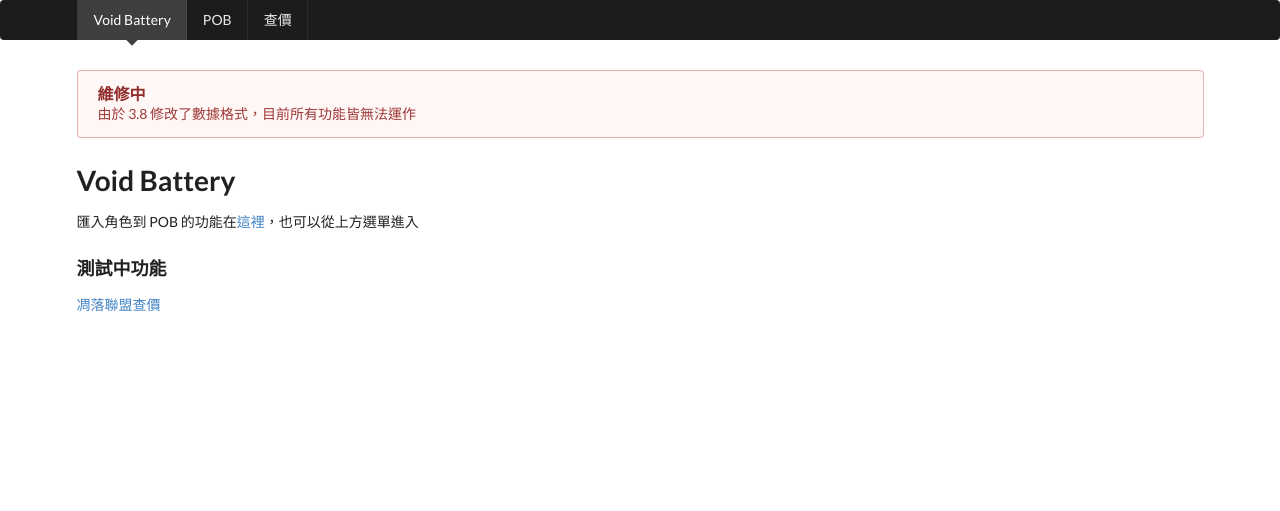
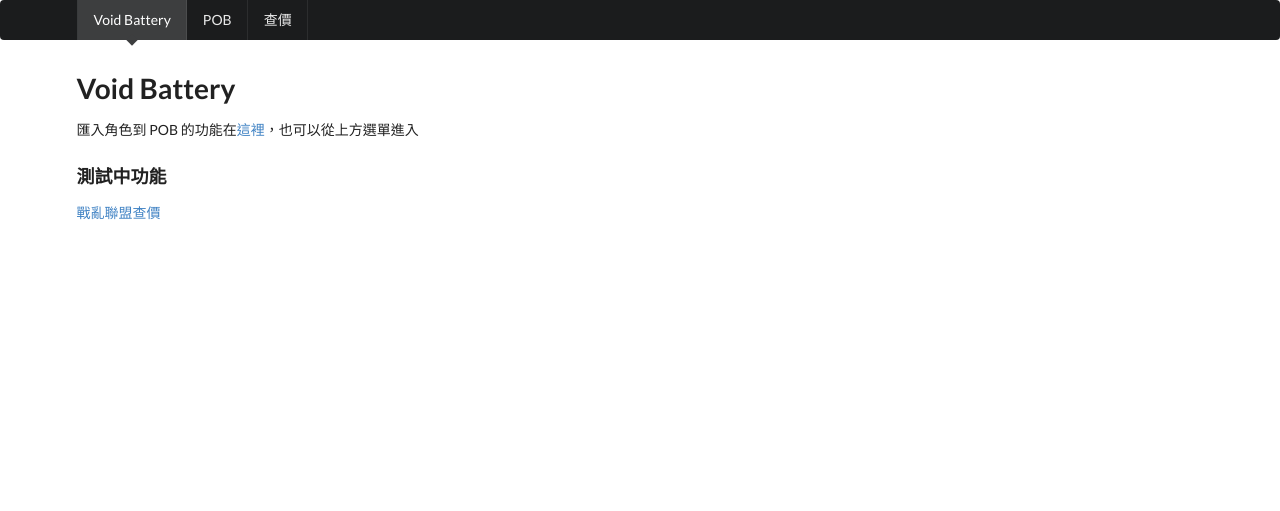
Before and after one commit to afq984/void-battery, a Flask app: page / in a window 1280 px wide. Shown: the top 511 px of the page. Run offline with Flask 2, Linux system fonts and the light colour scheme; parts of the project's set-up code (start-up, migrations or seed data) failed here and were passed over.

Commit message:
Revert "declare that 3.8 is not supported yet"
This reverts commit 55fad04314e13995fc4cdd52ad6942fc07ef5e58.

```diff
--- a/web/templates/base.html
+++ b/web/templates/base.html
@@ -50,10 +50,6 @@
   </nav>
 
   <main class="ui main container">
-	  <div class="ui error message">
-		      <div class="header">維修中</div>
-		          由於 3.8 修改了數據格式，目前所有功能皆無法運作
-	  </div>
     {% block main %}
     {% endblock %}
   </main>
--- a/web/templates/index.html
+++ b/web/templates/index.html
@@ -4,7 +4,7 @@
 <h1>Void Battery</h1>
 <p>匯入角色到 POB 的功能在<a href="/pob/">這裡</a>，也可以從上方選單進入</p>
 <h3>測試中功能</h3>
-<p><a href="/ninja/BetrayalSC/">凋落聯盟查價</a></p>
+<p><a href="/ninja/BetrayalSC/">戰亂聯盟查價</a></p>
 {% endblock %}
 
 {% block footerdiv %}
--- a/web/templates/ninja.html
+++ b/web/templates/ninja.html
@@ -29,7 +29,7 @@
 {% block main %}
 <div class="ui warning message">
     <div class="header">測試中</div>
-    目前僅支援凋落聯盟標準
+    目前僅支援戰亂聯盟標準
 </div>
 
 <div class="ui grid">
```
